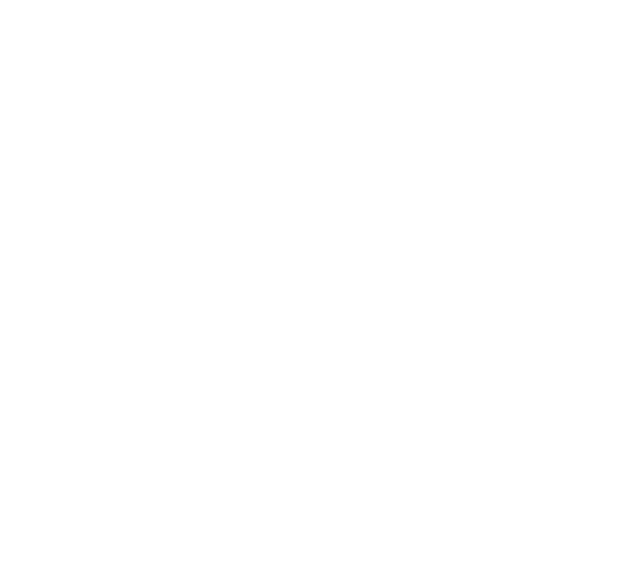
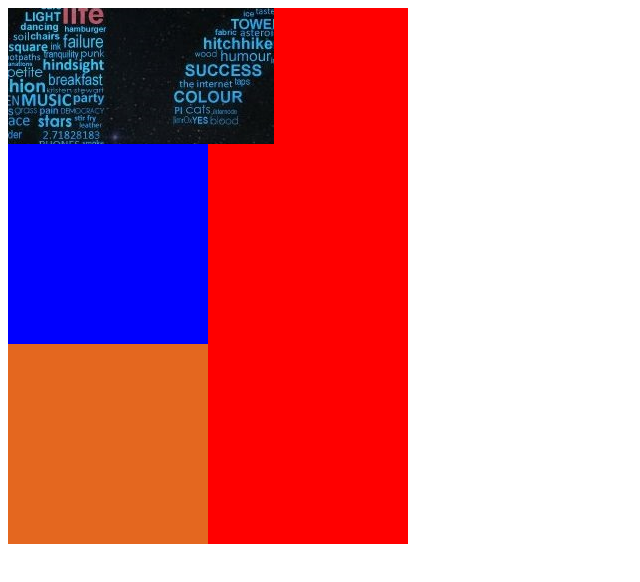
Before and after one commit to youhengchan/laoshang, a plain HTML site: page 9-4/6_demo_03.html in a window 1280 px wide. Shown: the whole page, without its empty margins (0-640 px from the left). Drawn offline with Linux system fonts and the light colour scheme.

Commit message:
6_3 update

```diff
--- a/9-4/6_demo_03.html
+++ b/9-4/6_demo_03.html
@@ -1 +1,122 @@
-<!-- css 浮动，清除浮动 -->
+<!-- css 浮动，清除浮动，相对完善的方法 -->
+<!-- 除了在上一节当中使用了
+  .cle {
+    clear: both
+  }
+  的方案来清除浮动，还有一种相对完善的清除浮动的方案
+-->
+
+<!DOCTYPE html>
+<html lang="en">
+  <head>
+    <meta charset="UTF-8" />
+    <!-- <meta http-equiv="X-UA-Compatible" content="IE=edge"> -->
+    <!-- <meta name="viewport" content="width=device-width, initial-scale=1.0"> -->
+    <title>6 Demo 03 clear float</title>
+    <style type="text/css">
+      .wrap {
+        width: 400px;
+        /* height: 200px; */
+        background-color: #f00;
+      }
+      .wrap img {
+        float: left;
+      }
+      /* 添加 :after 伪元素 */
+      /*  用来在元素的内容后面，添加新的内容 */
+      .wrap:after {
+        content: "我是 kiko";
+        clear: both;
+        display: block;
+        visibility: hidden;
+        overflow: hidden;
+        height: 0;
+        line-height: 0;
+      }
+      .inner_1 {
+        width: 200px;
+        height: 200px;
+        clear: both;
+        background-color: blue;
+      }
+      .inner_2 {
+        width: 200px;
+        height: 200px;
+        background-color: rgb(228, 103, 31);
+      }
+    </style>
+  </head>
+  <body>
+    <div class="wrap">
+      <img src="assets/imgxxx.png" />
+      <div class="inner_1"></div>
+      <div class="inner_2"></div>
+    </div>
+  </body>
+</html>
+
+<!-- 当一个容器没有高度，并且它的唯一子元素是 float 的时候，这个容器它的高度就没有了，因为父容器得不到子元素的高度，没有子元素将它撑起来了 -->
+
+<!--
+  需要使用伪元素，这里使用 :after 伪元素
+  :after, 用来在元素的内容的后面，添加新的内容。
+-->
+
+<!--
+  .wrap:after {
+    content: '我是 kiko';
+    clear: both;
+    display: block;
+  }
+
+  如果这么写，那么，对于 div 中的 img 元素后面会添加上一个伪元素 ::after, 或者说就是 div 中的最后一个元素，这个伪元素 ::after 是一个行内元素。
+
+  因为 img 使用了浮动 float:left，所以伪元素会和浮动的 img 在同一行。
+  为了将整个容器的高度撑起来，需要将这个伪元素 ::after 变成一个块元素，这样就可以
+
+  after, 也是一个 html 容器
+  当它是清除了浮动的时候，就回到了普通文档流里，就可以计算它的高度了。
+  那么这是，父容器就可以计算出总额高度了
+  此时父容器自然就可以显示了
+-->
+
+<!--
+  网络上的清除浮动的版本:
+  .clearfix:after {
+    content: '';
+    clear: both;
+    display: block;
+    height: 0;
+    line-height: 0;
+    visibility: hidden;
+  }
+  .clearfix {
+    *zoom: 1; /* 解决 IE 的问题 */
+  }
+  最后在相应的 div 元素内放 clearfix 类
+  <div clear="class1 clearfix"></div>
+ -->
+
+<!-- html 标签分为两种
+1、行级容器：
+  它的宽、高不起作用，默认横向排列
+2、块级元素：
+  它的宽高起作用，默认横向独占一行
+-->
+
+<!--
+display: block
+  1. 是让 html 标签显示
+  2. 是把一个行级容器，转换为块级容器
+ -->
+
+<!--
+  display: inline
+  把一个块级容器，转换为行级容器（元素）。
+  -->
+
+<!--
+  visibility: hidden
+  隐藏一个 html 标签，但是在隐藏内容的同时
+  保留此 html 标签占用的空间
+ -->
```
Also changed, not shown: 9-4/assets/imgxxx.png (added).
